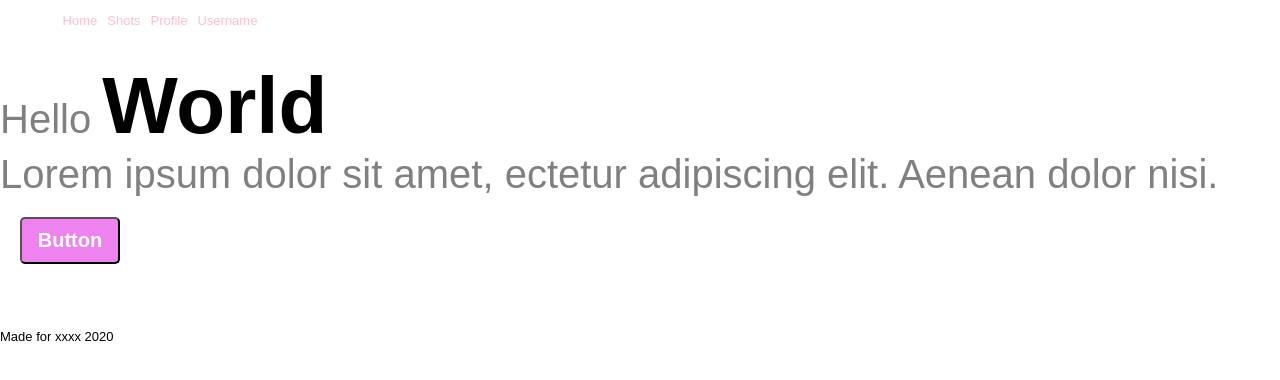
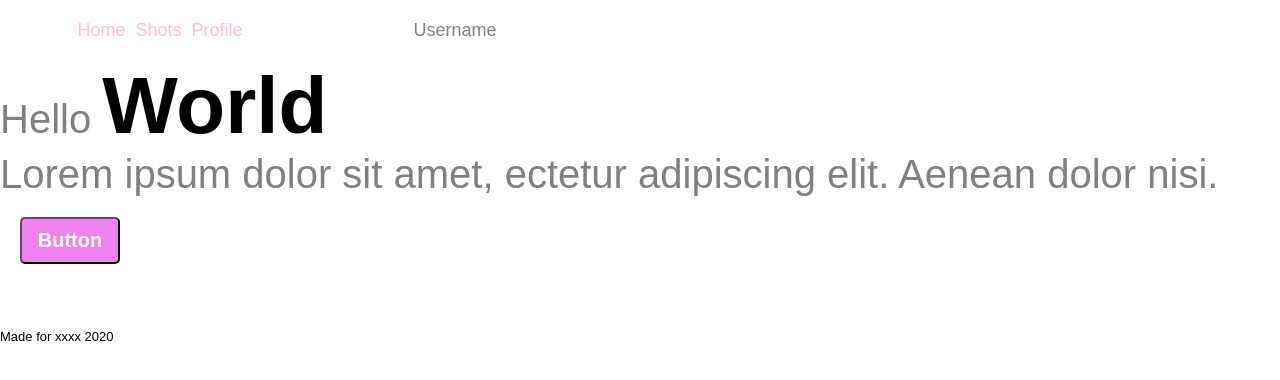
Before and after one commit to FernandoTorresL/ejercicio_maqueta01, a plain HTML site: page index.html in a window 1280 px wide. Drawn offline with Linux system fonts and the light colour scheme.

Commit message:
Rename CSS file to index. Add some styles to nav menu

```diff
--- a/css/main.css
+++ b/css/index.css
@@ -10,17 +10,18 @@ a {
 	cursor: pointer;
 }
 
-header {
+header nav {
+	display: grid;
+	grid-template-columns: 1fr 1fr;
+	font-size: 18px;
 	width: 100%;
 	height: 60px;
-}
-
-header nav {
 	display: flex;
 	justify-content: flex-start;
 }
 
-header nav .nav-right-section {
+header nav ul {
+	grid-column: 1;
 	width: 250px;
 	height: auto;
 	display: flex;
@@ -29,9 +30,14 @@ header nav .nav-right-section {
 	align-items: center;
 }
 
-nav .nav-right-section a {
+.nav-right-section a {
 	margin-right: 10px;
 	color: pink;
+}
+
+.nav-left-section a {
+	align-items: flex-end;
+	color: gray;
 }
 
 main {
--- a/index.html
+++ b/index.html
@@ -4,14 +4,14 @@
 	<meta charset="UTF-8">
 	<meta name="viewport" content="width=device-width, initial-scale=1.0">
 	<title>Maqueta básica</title>
-	<link rel="stylesheet" href="css/main.css">
+	<link rel="stylesheet" href="css/index.css">
 </head>
 <body>
 
 	<header>
 		<nav>
 			<ul class="nav-right-section">
-				<li>
+				<li >
 					<a href="">Home</a>
 				</li>
 				<li>
@@ -20,6 +20,9 @@
 				<li>
 					<a href="">Profile</a>
 				</li>
+			</ul>
+
+			<ul class="nav-left-section">
 				<li>
 					<a href="">Username</a>
 				</li>
```
